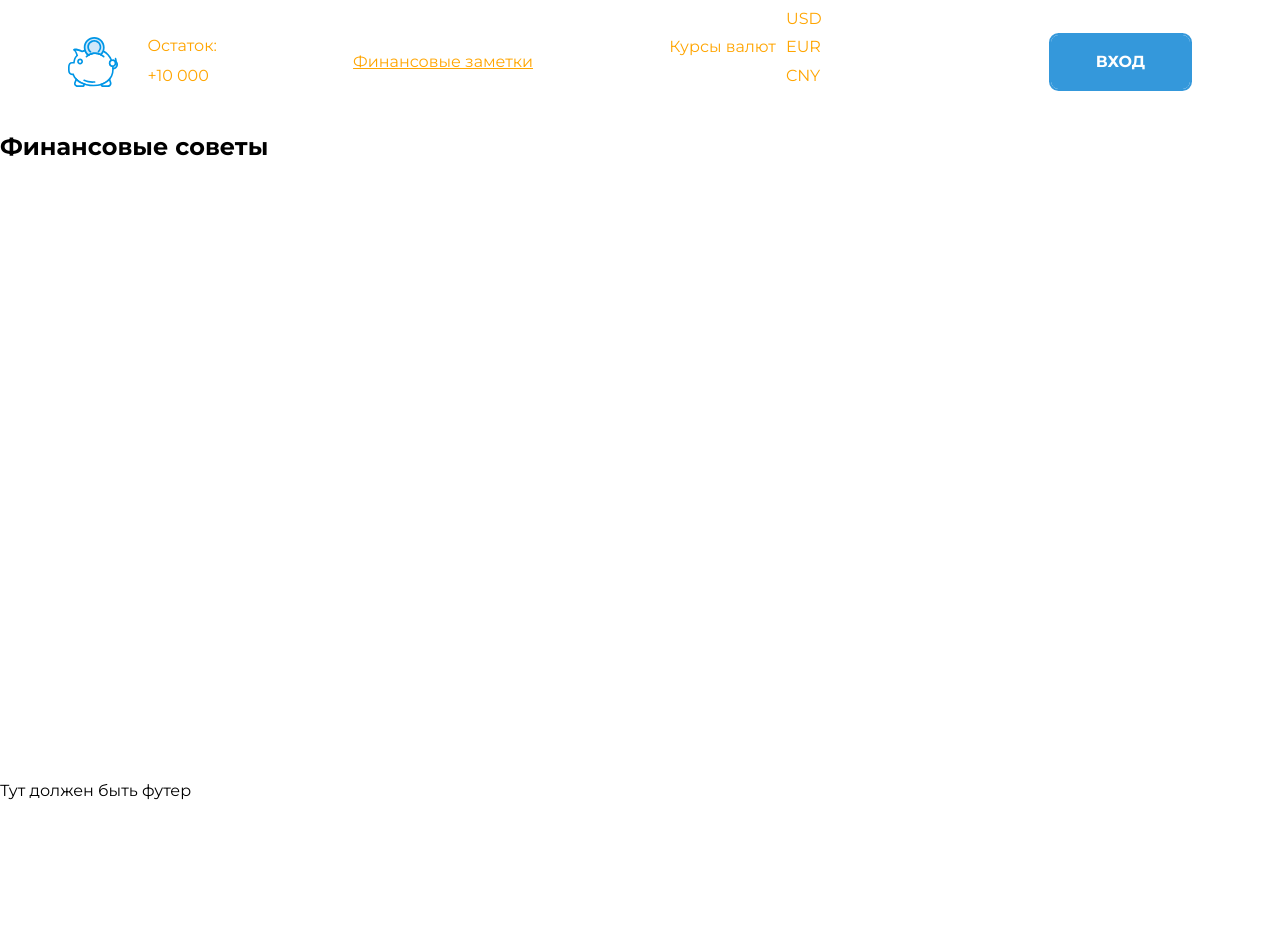
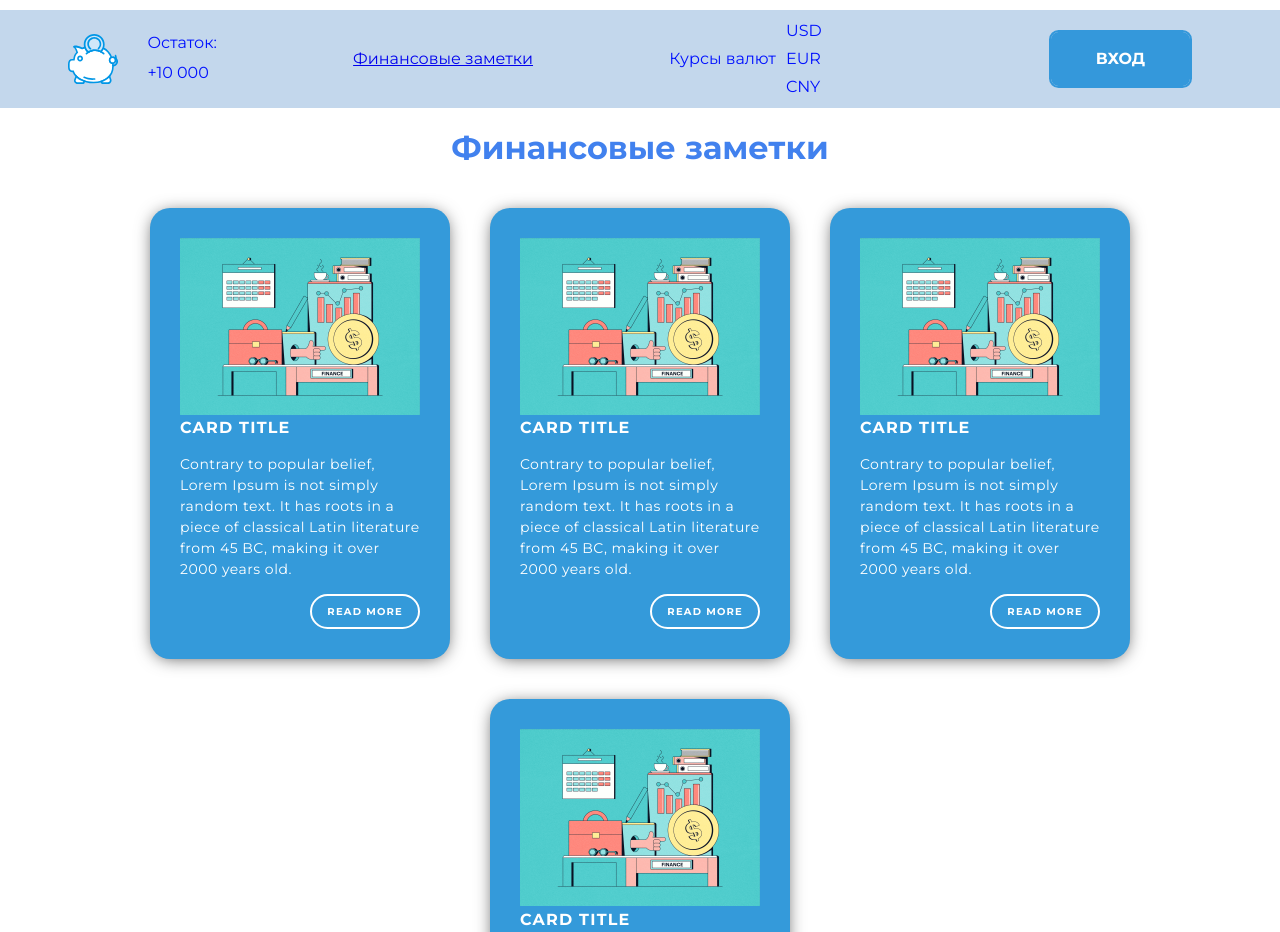
Before and after one commit to NastyaTarasovaa/JS-project-, a plain HTML site: page index.html in a window 1280 px wide. Shown: the top 932 px of the page. Before the commit the page ends 800 px from the top, so only its background shows below. Drawn offline with Linux system fonts and the light colour scheme; no server answers.

Commit message:
Карточки для статей

```diff
--- a/assets/style.css
+++ b/assets/style.css
@@ -1,5 +1,9 @@
 body {
     font-family: 'Montserrat', Times, sans-serif;
+}
+
+a {
+    rgb(0, 17, 255);
 }
 
 .wrapper {
@@ -17,3 +21,168 @@ body {
 .content {
     flex: 1 1 auto;
 }
+
+/*хэддер*/
+.header-container {
+    display: flex;
+    flex-basis: 50px;
+    flex-wrap: wrap;
+    justify-content: space-around;
+    justify-items: center;
+    align-items: center;
+    color: rgb(0, 17, 255);
+    margin-top: 10px;
+    background-color: #c3d7ec;
+}
+
+.piggibank {
+    display: grid;
+    grid-template-columns: 1fr 1fr;
+    grid-template-rows: 1fr 1fr;
+    gap: 10px;
+}
+
+.piggibank-svg {
+    grid-area: 1/1/3/2;
+}
+
+/*начало кнопки в хэддере*/
+.btn {
+    box-sizing: border-box;
+    -webkit-appearance: none;
+    -moz-appearance: none;
+    appearance: none;
+    background-color: transparent;
+    border: 2px solid #e74c3c;
+    border-radius: 0.6em;
+    color: #e74c3c;
+    cursor: pointer;
+    display: -webkit-box;
+    display: -webkit-flex;
+    display: -ms-flexbox;
+    display: flex;
+    -webkit-align-self: center;
+    -ms-flex-item-align: center;
+    align-self: center;
+    font-size: 1rem;
+    font-weight: 400;
+    line-height: 1;
+    margin: 20px;
+    padding: 1.2em 2.8em;
+    text-decoration: none;
+    text-align: center;
+    text-transform: uppercase;
+    font-family: 'Montserrat', sans-serif;
+    font-weight: 700;
+}
+
+.btn:hover,
+.btn:focus {
+    color: rgb(23, 126, 189);
+    outline: 0;
+}
+
+.third {
+    border-color: #3498db;
+    color: #fff;
+    box-shadow: 0 0 40px 40px #3498db inset, 0 0 0 0 #3498db;
+    -webkit-transition: all 150ms ease-in-out;
+    transition: all 150ms ease-in-out;
+}
+
+.third:hover {
+    box-shadow: 0 0 10px 0 #3498db inset, 0 0 10px 4px #3498db;
+}
+
+/*конец кнопки*/
+
+
+
+
+.exchange-rates {
+    display: grid;
+    grid-template-columns: 1fr 1fr;
+    grid-template-rows: 1fr 1fr 1fr;
+    gap: 10px;
+
+}
+
+.exchange-rates-main {
+    grid-area: 1/1/4/2;
+    align-self: center;
+}
+
+/*конец хэддера*/
+
+/*начало карточек*/
+h1 {
+    text-align: center;
+    color: #4181ee;
+}
+
+.card-wrapper {
+    display: flex;
+    justify-content: center;
+    flex-wrap: wrap;
+}
+
+.card {
+    max-width: 300px;
+    min-height: 250px;
+    background: rgb(52, 154, 218);
+    padding: 30px;
+    box-sizing: border-box;
+    color: #FFF;
+    margin: 20px;
+    box-shadow: 0px 2px 18px -4px rgba(0, 0, 0, 0.75);
+    border-radius: 20px;
+}
+
+.card-img {
+    width: 240px;
+}
+
+
+.card-title {
+    margin-top: 0;
+    font-size: 16px;
+    font-weight: 600;
+    letter-spacing: 1.2px;
+}
+
+.card-content {
+    font-size: 14px;
+    letter-spacing: 0.5px;
+    line-height: 1.5;
+}
+
+.card-btn {
+    all: unset;
+    display: block;
+    margin-left: auto;
+    border: 2px solid #FFF;
+    padding: 10px 15px;
+    border-radius: 25px;
+    font-size: 10px;
+    font-weight: 600;
+    transition: all 0.5s;
+    cursor: pointer;
+    letter-spacing: 1.2px;
+}
+
+.card-btn:hover {
+    color: #02b875;
+    background: #FFF;
+}
+
+.card:nth-child(2) .card-btn:hover {
+    color: #4181ee;
+    background: #FFF;
+}
+
+.card:last-child .card-btn:hover {
+    color: #673ab7;
+    background: #FFF;
+}
+
+/*конец карточек*/
--- a/index.html
+++ b/index.html
@@ -6,98 +6,11 @@
     <meta http-equiv="X-UA-Compatible" content="IE=edge">
     <meta name="viewport" content="width=device-width, initial-scale=1.0">
     <link rel="stylesheet" href="assets/normalize.css">
-    <link rel="stylesheet" href="assets/style.css">
+    <link rel="stylesheet" href="./assets/style.css">
     <link
         href="https://fonts.googleapis.com/css2?family=Montserrat:wght@300;400;500;700;900&family=Roboto+Slab:wght@300&family=Roboto:wght@300;400;700&display=swap"
         rel="stylesheet">
-    <title>Document</title>
-    <style>
-        .header-container {
-            max-width: 1460;
-            display: flex;
-            flex-basis: 50px;
-            flex-wrap: wrap;
-            justify-content: space-around;
-            justify-items: center;
-            align-items: center;
-            color: orange;
-            margin-top: 10px;
-        }
-
-        .piggibank {
-            display: grid;
-            grid-template-columns: 1fr 1fr;
-            grid-template-rows: 1fr 1fr;
-            gap: 10px;
-        }
-
-        .piggibank-svg {
-            grid-area: 1/1/3/2;
-        }
-
-        .btn {
-            box-sizing: border-box;
-            -webkit-appearance: none;
-            -moz-appearance: none;
-            appearance: none;
-            background-color: transparent;
-            border: 2px solid #e74c3c;
-            border-radius: 0.6em;
-            color: #e74c3c;
-            cursor: pointer;
-            display: -webkit-box;
-            display: -webkit-flex;
-            display: -ms-flexbox;
-            display: flex;
-            -webkit-align-self: center;
-            -ms-flex-item-align: center;
-            align-self: center;
-            font-size: 1rem;
-            font-weight: 400;
-            line-height: 1;
-            margin: 20px;
-            padding: 1.2em 2.8em;
-            text-decoration: none;
-            text-align: center;
-            text-transform: uppercase;
-            font-family: 'Montserrat', sans-serif;
-            font-weight: 700;
-        }
-
-        .btn:hover,
-        .btn:focus {
-            color: rgb(23, 126, 189);
-            outline: 0;
-        }
-
-        .third {
-            border-color: #3498db;
-            color: #fff;
-            box-shadow: 0 0 40px 40px #3498db inset, 0 0 0 0 #3498db;
-            -webkit-transition: all 150ms ease-in-out;
-            transition: all 150ms ease-in-out;
-        }
-
-        .third:hover {
-            box-shadow: 0 0 10px 0 #3498db inset, 0 0 10px 4px #3498db;
-        }
-
-        a {
-            color: orange;
-        }
-
-        .exchange-rates {
-            display: grid;
-            grid-template-columns: 1fr 1fr;
-            grid-template-rows: 1fr 1fr 1fr 1fr;
-            gap: 10px;
-        }
-
-        .exchange-rates-main {
-            grid-area: 1/1/4/2;
-            align-self: center;
-        }
-    </style>
+    <title>Финансовые заметки</title>
 </head>
 
 <body>
@@ -125,7 +38,53 @@
         <main class="content">
             <div class="body">
                 <div class='content-container'>
-                    <h2>Финансовые советы</h2>
+                    <div class="container">
+                        <h1>Финансовые заметки</h1>
+                        <div class="card-wrapper">
+                            <div class="card">
+                                <img class="card-img"
+                                    src="./assets/images/phone_9c23da35684ccffd2e5e7c491e605296f12b6bcd.png"
+                                    alt="монетки" />
+                                <h3 class="card-title">CARD TITLE</h3>
+                                <p class="card-content">Contrary to popular belief, Lorem Ipsum is not simply random
+                                    text. It has roots in a piece of classical Latin literature from 45 BC, making it
+                                    over 2000 years old.</p>
+                                <button class="card-btn">READ MORE</button>
+                            </div>
+                            <div class="card">
+                                <img class="card-img"
+                                    src="./assets/images/phone_9c23da35684ccffd2e5e7c491e605296f12b6bcd.png"
+                                    alt="монетки" />
+                                <h3 class="card-title">CARD TITLE</h3>
+                                <p class="card-content">Contrary to popular belief, Lorem Ipsum is not simply random
+                                    text. It has roots in a piece of classical Latin literature from 45 BC, making it
+                                    over 2000 years old.</p>
+                                <button class="card-btn">READ MORE</button>
+                            </div>
+                            <div class="card">
+                                <img class="card-img"
+                                    src="./assets/images/phone_9c23da35684ccffd2e5e7c491e605296f12b6bcd.png"
+                                    alt="монетки" />
+                                <h3 class="card-title">CARD TITLE</h3>
+                                <p class="card-content">Contrary to popular belief, Lorem Ipsum is not simply random
+                                    text. It has roots in a piece of classical Latin literature from 45 BC, making it
+                                    over 2000 years old.</p>
+                                <button class="card-btn">READ MORE</button>
+                            </div>
+                            <div class="card">
+                                <img class="card-img"
+                                    src="./assets/images/phone_9c23da35684ccffd2e5e7c491e605296f12b6bcd.png"
+                                    alt="монетки" />
+                                <h3 class="card-title">CARD TITLE</h3>
+                                <p class="card-content">Contrary to popular belief, Lorem Ipsum is not simply random
+                                    text. It has roots in a piece of classical Latin literature from 45 BC, making it
+                                    over 2000 years old.</p>
+                                <button class="card-btn">READ MORE</button>
+                            </div>
+
+                        </div>
+
+                    </div>
                 </div>
             </div>
         </main>
```
Also changed, not shown: assets/images/phone_9c23da35684ccffd2e5e7c491e605296f12b6bcd.png (added).
